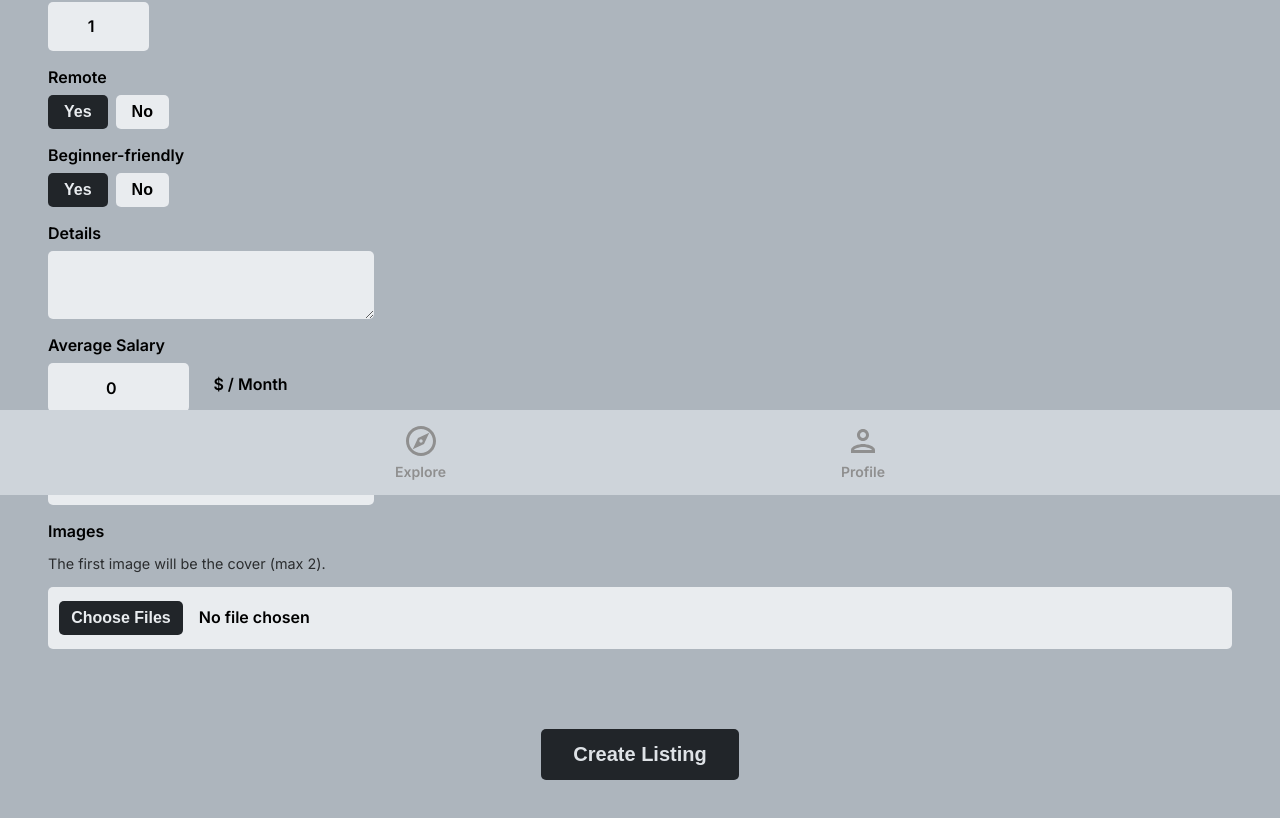
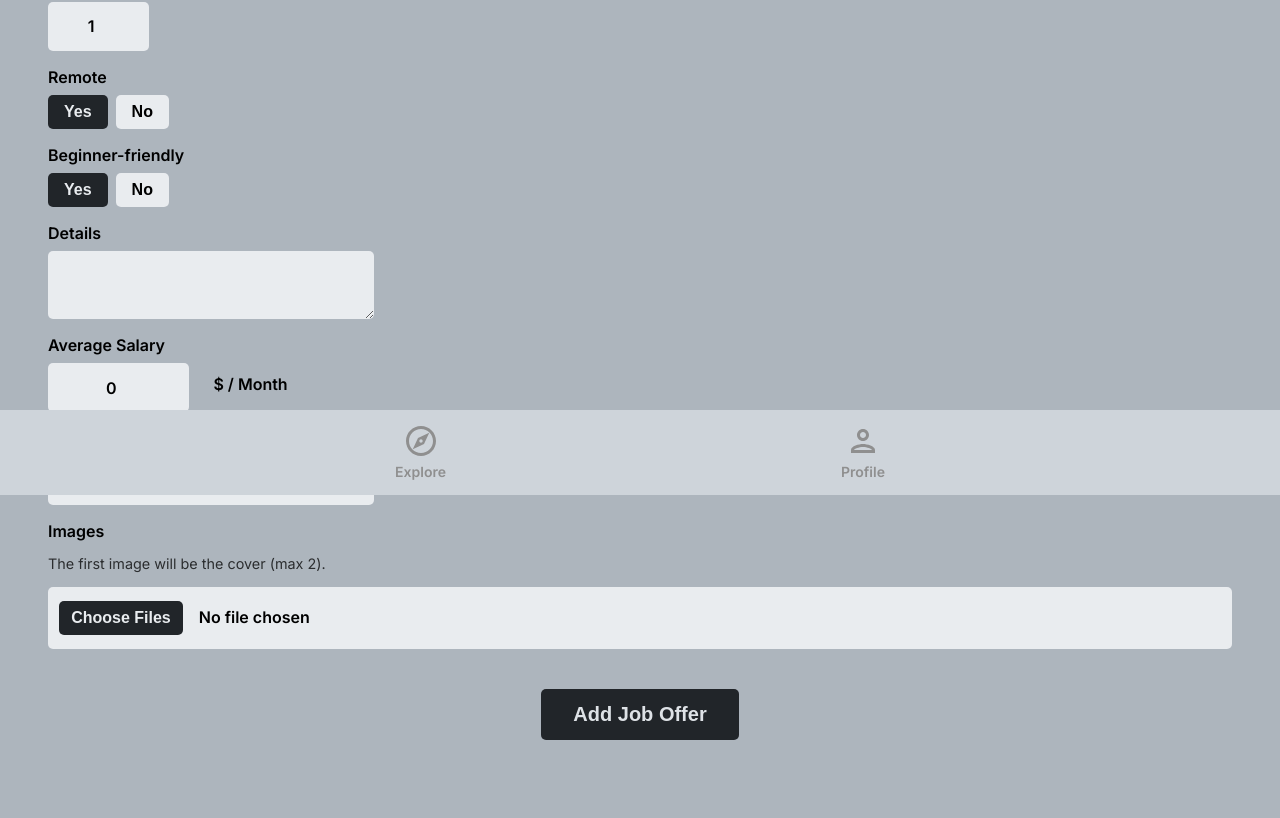
Before and after one commit to Dimterion/Posts-app, a React (Create React App) app: page /create-listing in a window 1280 px wide. Shown: the part 305-1123 px from the top of the page. Built offline with nearby package versions, Linux system fonts and the light colour scheme; no server answers; sample sign-in values are in the browser's storage.

Commit message:
Adjusted styles and naming.

```diff
--- a/src/index.css
+++ b/src/index.css
@@ -82,6 +82,12 @@ button {
   align-items: center;
   justify-content: center;
   text-align: center;
+  transition: 0.5s;
+}
+
+.primaryButton:hover {
+  box-shadow: 2px 2px 2px var(--buttonColor);
+  transition: 0.5s;
 }
 
 .removeIcon {
@@ -478,6 +484,12 @@ span.swiper-pagination-bullet {
   border-radius: 5px;
   opacity: 0.7;
   margin-top: 2rem;
+  transition: 0.5s;
+}
+
+.loadMore:hover {
+  box-shadow: 2px 2px 2px var(--buttonColor);
+  transition: 0.5s;
 }
 
 .listingsList {
@@ -580,7 +592,7 @@ span.swiper-pagination-bullet {
   max-width: 500px;
 }
 
-.personalDetailsText {
+.profileDetailsText {
   font-weight: 600;
 }
 
@@ -752,5 +764,5 @@ span.swiper-pagination-bullet {
 }
 
 .createListingButton {
-  margin-top: 5rem;
+  margin-top: 5vh;
 }
--- a/src/pages/Category.jsx
+++ b/src/pages/Category.jsx
@@ -104,8 +104,8 @@ function Category() {
       <header>
         <p className="pageHeader">
           {params.categoryName === "freelance"
-            ? "Freelance jobs"
-            : "Full-Time jobs"}
+            ? "Freelance Jobs"
+            : "Full-Time Jobs"}
         </p>
       </header>
 
--- a/src/pages/CreateListing.jsx
+++ b/src/pages/CreateListing.jsx
@@ -327,7 +327,7 @@ function CreateListing() {
             required
           />
           <button type="submit" className="primaryButton createListingButton">
-            Create Listing
+            Add Job Offer
           </button>
         </form>
       </main>
--- a/src/pages/Profile.jsx
+++ b/src/pages/Profile.jsx
@@ -125,7 +125,7 @@ function Profile() {
               setChangeDetails((prevState) => !prevState);
             }}
           >
-            {changeDetails ? "done" : "change"}
+            {changeDetails ? "done" : "Change"}
           </p>
         </div>
         <div className="profileCard">
@@ -155,7 +155,7 @@ function Profile() {
         </Link>
         {!loading && listings?.length > 0 && (
           <>
-            <p className="listingText">Your Listings</p>
+            <p className="listingText">Posted Job Offers</p>
             <ul className="listingsList">
               {listings.map((listing) => (
                 <ListingItem
```
